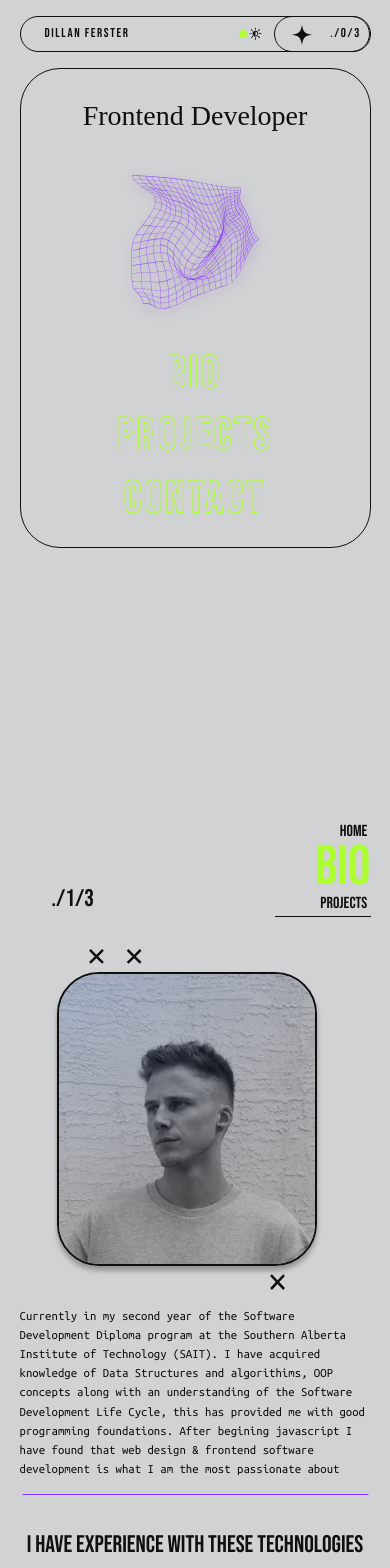
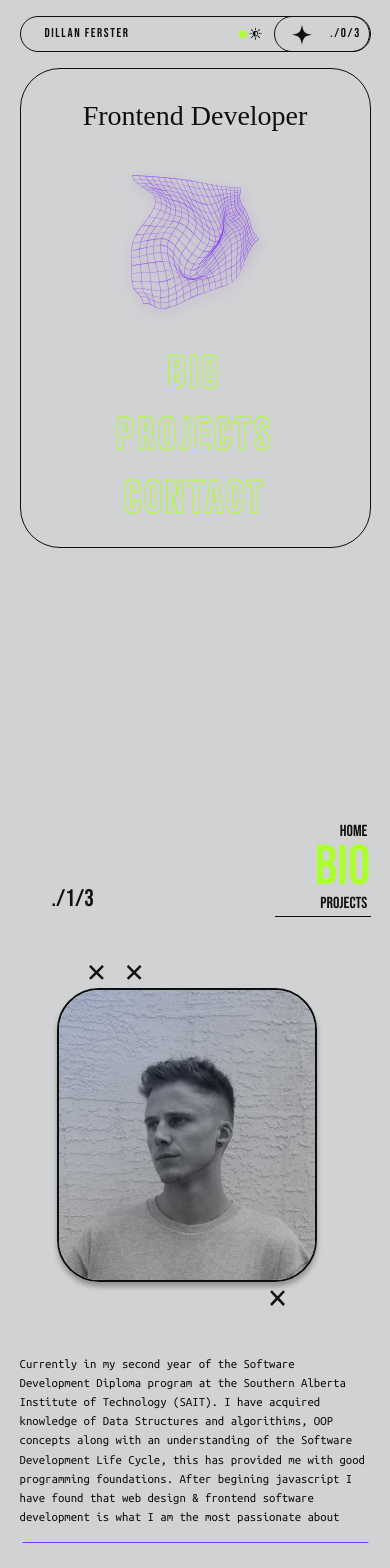
Before and after one commit to dillanferster/PortfolioSite, a React (Vite) app: page / in a window 390 px wide. Shown: the top 1568 px of the page. Built offline with nearby package versions, Linux system fonts and the light colour scheme; a web font is replaced by a local one.

Commit message:
update
padding

```diff
--- a/src/components/bioinfo/Bioinfo.css
+++ b/src/components/bioinfo/Bioinfo.css
@@ -239,7 +239,8 @@
 
 @media screen and (max-width: 38rem) {
   .bio-flexcontainer {
-    padding-top: 2rem;
+    padding-top: 3rem;
+
     display: flex;
     flex-direction: column;
     align-items: center;
@@ -248,4 +249,8 @@
   .bio__left-brace {
     display: none;
   }
+
+  .bio__profilepic-box {
+    padding-bottom: 2rem;
+  }
 }
--- a/src/components/header/Header.css
+++ b/src/components/header/Header.css
@@ -181,7 +181,7 @@
     0.1rem 0.1rem 0 rgb(171, 255, 46);
 
   font-size: 7.5rem;
-
+  letter-spacing: .2rem;
   color: var(--color-background);
 }
 
@@ -436,14 +436,6 @@
     line-height: 2.5rem;
   }
 
-  .nav-bio-link,
-  .nav-projects-link,
-  .nav-contact-link {
-    text-shadow: -0.04rem -0.04rem 0 rgb(171, 255, 46),
-      0.04rem -0.04rem 0 rgb(171, 255, 46), -0.04rem 0.04rem 0 rgb(171, 255, 46),
-      0.04rem 0.04rem 0 rgb(171, 255, 46);
-  }
-
   .titlecard__software {
     font-size: 1.75rem;
     line-height: 1.75rem;
```
